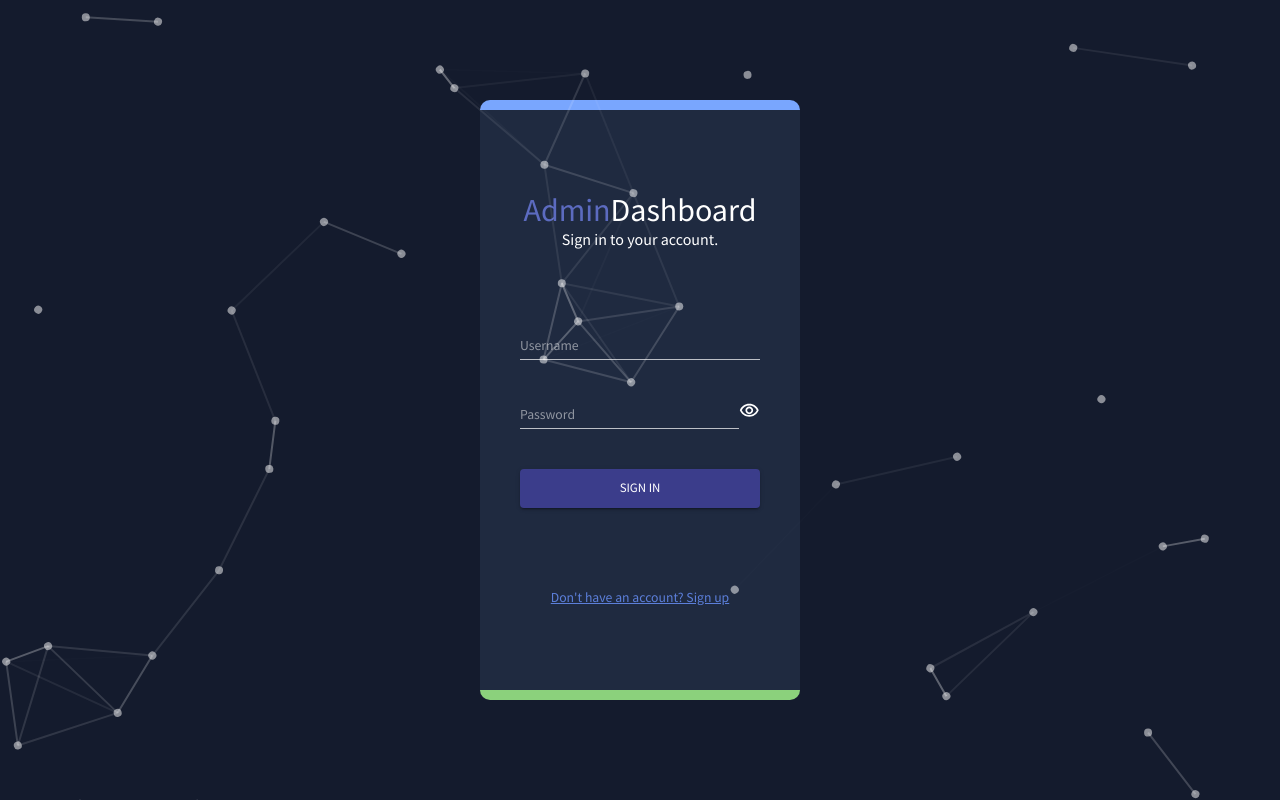
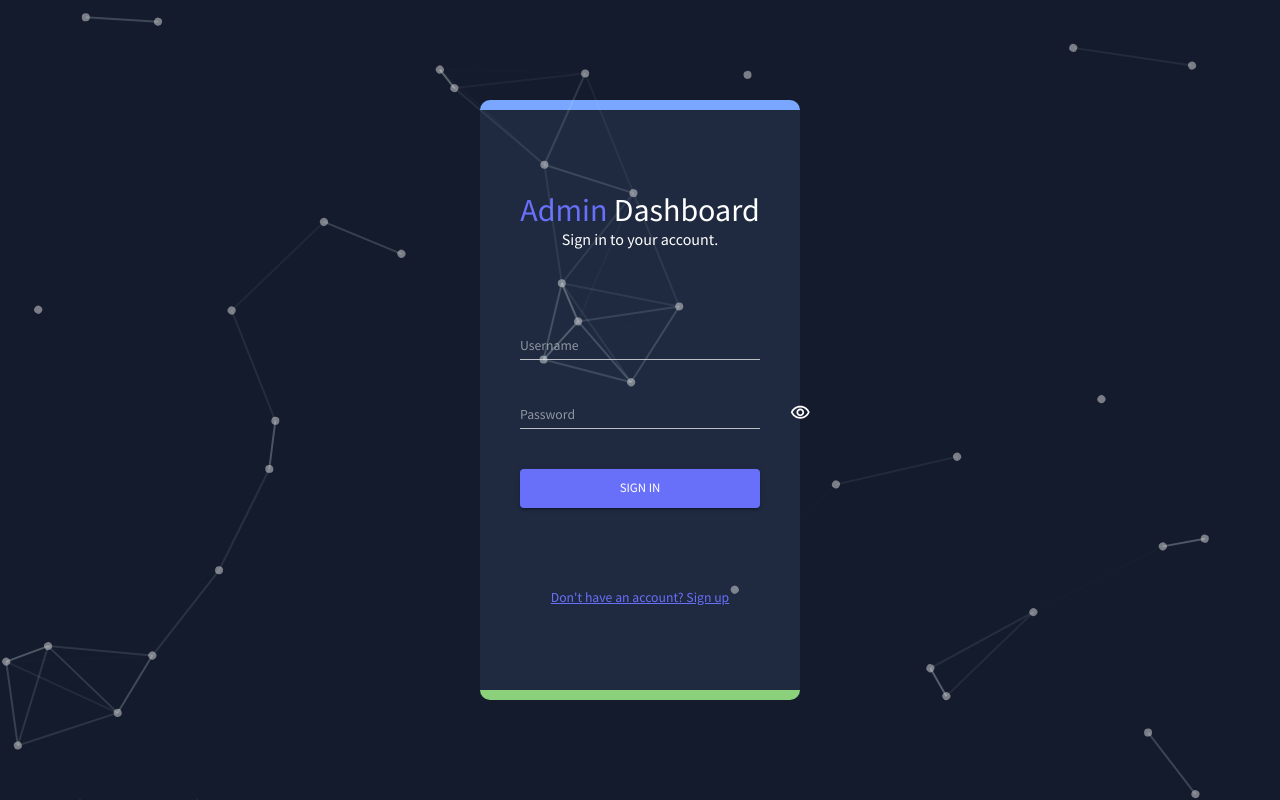
Before and after one commit to inferno332/Ecommerce_shop, a React (Create React App) app in the folder admin-dashboard/: page /login in a window 1280 px wide. Built offline with nearby package versions, Linux system fonts and the light colour scheme.

Commit message:
update GUI

```diff
--- a/admin-dashboard/src/components/ParticlesLayout.jsx
+++ b/admin-dashboard/src/components/ParticlesLayout.jsx
@@ -1,8 +1,14 @@
 import React from 'react';
 import Particles from 'react-tsparticles';
 import { loadFull } from 'tsparticles';
+import { useTheme } from '@mui/material';
+
+import { tokens } from '../theme';
 
 function ParticlesLayout() {
+    const theme = useTheme();
+    const colors = tokens(theme.palette.mode);
+
     const particlesInit = async (main) => {
         await loadFull(main);
     };
@@ -23,7 +29,7 @@ function ParticlesLayout() {
                         },
                     },
                     color: {
-                        value: '#fff',
+                        value: colors.grey[100],
                     },
                     shape: {
                         type: 'circle',
@@ -64,7 +70,7 @@ function ParticlesLayout() {
                     line_linked: {
                         enable: true,
                         distance: 150,
-                        color: '#ffffff',
+                        color: colors.greenAccent[100],
                         opacity: 0.4,
                         width: 2,
                     },
--- a/admin-dashboard/src/pages/categories/index.jsx
+++ b/admin-dashboard/src/pages/categories/index.jsx
@@ -43,8 +43,7 @@ const Categories = () => {
         {
             field: 'action',
             headerName: 'Actions',
-            width: 200,
-            flex: 0.5,
+            flex: 0.85,
             renderCell: (params) => {
                 return <ActionsRow params={params} handleDelete={handleDelete} updateData={updateData} />;
             },
--- a/admin-dashboard/src/pages/global/Sidebar.jsx
+++ b/admin-dashboard/src/pages/global/Sidebar.jsx
@@ -1,7 +1,7 @@
 import { useState } from 'react';
 import { ProSidebar, Menu, MenuItem } from 'react-pro-sidebar';
 import 'react-pro-sidebar/dist/css/styles.css';
-import { Box, IconButton, Typography, useTheme } from '@mui/material';
+import { Box, Divider, IconButton, Typography, useTheme } from '@mui/material';
 import { Link, useNavigate } from 'react-router-dom';
 import { tokens } from '../../theme';
 import {
@@ -15,12 +15,12 @@ import {
     MenuOutlined,
     MapOutlined,
     TimelineOutlined,
+    LogoutOutlined,
 } from '@mui/icons-material';
-import LogoutOutlinedIcon from '@mui/icons-material/LogoutOutlined';
 import { useDispatch, useSelector } from 'react-redux';
 import { logoutUser } from '../../redux/apiRequests';
 
-const Item = ({ title, to, icon, selected, setSelected }) => {
+const Item = ({ title, to, icon, selected, setSelected, onClick }) => {
     const theme = useTheme();
     const colors = tokens(theme.palette.mode);
     return (
@@ -198,8 +198,16 @@ function Sidebar() {
                             setSelected={setSelected}
                         />
                     </Box>
+                    {/* Log out */}
+                    <Divider variant='middle' sx={{ my:'10px',color: colors.primary[100] }} />
+                    <MenuItem
+                        style={{ color: colors.grey[100], paddingLeft: '10%' }}
+                        onClick={handleLogout}
+                        icon={<LogoutOutlined />}
+                    >
+                        <Typography>Log out</Typography>
+                    </MenuItem>
                 </Menu>
-                <LogoutOutlinedIcon onClick={handleLogout} />
             </ProSidebar>
         </Box>
     );
--- a/admin-dashboard/src/pages/login/Login.jsx
+++ b/admin-dashboard/src/pages/login/Login.jsx
@@ -3,11 +3,16 @@ import { Link, useNavigate } from 'react-router-dom';
 import { useDispatch } from 'react-redux';
 import { useForm } from 'react-hook-form';
 import { styled } from '@mui/system';
-import { Box, Button, Container, Grid, Input, Typography } from '@mui/material';
-import { loginUser } from '../../redux/apiRequests';
+import { Box, Button, Container, Grid, Input, Typography, useTheme } from '@mui/material';
 import RemoveRedEyeOutlinedIcon from '@mui/icons-material/RemoveRedEyeOutlined';
 
+import { tokens } from '../../theme';
+import { loginUser } from '../../redux/apiRequests';
+
 function Login() {
+    const theme = useTheme();
+    const colors = tokens(theme.palette.mode);
+
     const navigate = useNavigate();
     const dispatch = useDispatch();
     const { register, handleSubmit } = useForm();
@@ -23,10 +28,10 @@ function Login() {
 
     return (
         <ContainerAuth>
-            <BoxAuth>
+            <BoxAuth style={{ backgroundColor: colors.primary[900] }}>
                 <div>
                     <Typography variant="h2">
-                        <span style={{ color: '#5c6bc0' }}>Admin</span>Dashboard
+                        <span style={{ color: colors.blueAccent[500] }}>Admin </span>Dashboard
                     </Typography>
                     <Typography textAlign="center" variant="h5">
                         Sign in to your account.
@@ -37,14 +42,18 @@ function Login() {
                         <Grid item xs={12}>
                             <Input {...register('username', { required: true })} placeholder="Username" fullWidth />
                         </Grid>
-                        <Grid item xs={12} sx={{ display: 'flex' }}>
+                        <Grid item xs={12} sx={{ display: 'flex', position: 'relative' }}>
                             <Input
                                 type={showPassword ? 'password' : 'text'}
                                 {...register('password', { required: true })}
                                 placeholder="Password"
                                 fullWidth
                             />
-                            <RemoveRedEyeOutlinedIcon onClick={handleShowPass} style={{ cursor: 'pointer' }} />
+                            <RemoveRedEyeOutlinedIcon
+                                sx={{ position: 'absolute', left: '310px', top: '42px' }}
+                                onClick={handleShowPass}
+                                style={{ cursor: 'pointer' }}
+                            />
                         </Grid>
                         <Grid item xs={12}>
                             <Button
@@ -52,14 +61,14 @@ function Login() {
                                 variant="contained"
                                 fullWidth
                                 size="large"
-                                style={{ backgroundColor: '#3b3d8b' }}
+                                style={{ backgroundColor: colors.blueAccent[500] }}
                             >
                                 Sign in
                             </Button>
                         </Grid>
                     </Grid>
                 </form>
-                <Typography color="#5c7fda" component={Link} to="/register">
+                <Typography color={colors.blueAccent[500]} component={Link} to="/register">
                     Don't have an account? Sign up
                 </Typography>
             </BoxAuth>
@@ -81,10 +90,9 @@ const BoxAuth = styled(Box)({
     justifyContent: 'space-evenly',
     alignItems: 'center',
     flexDirection: 'column',
-    backgroundColor: '#1f2a40',
     width: '25vw',
     height: '600px',
     borderRadius: '10px',
-    borderTop: '10px solid #79a6fe',
+    borderTop: `10px solid #79a6fe`,
     borderBottom: '10px solid #8BD17C',
 });
--- a/admin-dashboard/src/pages/login/Register.jsx
+++ b/admin-dashboard/src/pages/login/Register.jsx
@@ -3,10 +3,15 @@ import axios from 'axios';
 import { Link, useNavigate } from 'react-router-dom';
 import { useForm } from 'react-hook-form';
 import { styled } from '@mui/system';
-import { Box, Button, Container, Grid, Input, Typography } from '@mui/material';
+import { Box, Button, Container, Grid, Input, Typography, useTheme } from '@mui/material';
 import RemoveRedEyeOutlinedIcon from '@mui/icons-material/RemoveRedEyeOutlined';
 
+import { tokens } from '../../theme';
+
 function Register() {
+    const theme = useTheme();
+    const colors = tokens(theme.palette.mode);
+
     const navigate = useNavigate();
     const [showPassword, setShowPassword] = useState(true);
     const {
@@ -30,10 +35,10 @@ function Register() {
 
     return (
         <ContainerAuth>
-            <BoxAuth>
+            <BoxAuth style={{ backgroundColor: colors.primary[900] }}>
                 <div>
                     <Typography variant="h2" textAlign="center">
-                        Re<span style={{ color: '#5c6bc0' }}>gis</span>ter
+                        Re<span style={{ color: colors.blueAccent[500] }}>gis</span>ter
                     </Typography>
                     <Typography textAlign="center" variant="h5">
                         It's quick and easy.
@@ -108,14 +113,14 @@ function Register() {
                                 variant="contained"
                                 fullWidth
                                 size="large"
-                                style={{ backgroundColor: '#3b3d8b' }}
+                                style={{ backgroundColor: colors.blueAccent[500] }}
                             >
                                 Sign up
                             </Button>
                         </Grid>
                     </Grid>
                 </form>
-                <Typography color="#5c7fda" component={Link} to="/login">
+                <Typography color={colors.blueAccent[500]} component={Link} to="/login">
                     Already have an account!
                 </Typography>
             </BoxAuth>
@@ -137,7 +142,6 @@ const BoxAuth = styled(Box)({
     justifyContent: 'space-evenly',
     alignItems: 'center',
     flexDirection: 'column',
-    backgroundColor: '#1f2a40',
     width: '25vw',
     height: '600px',
     borderRadius: '10px',
--- a/admin-dashboard/src/theme.js
+++ b/admin-dashboard/src/theme.js
@@ -25,7 +25,7 @@ export const tokens = (mode) => ({
                   600: '#101624',
                   700: '#0c101b',
                   800: '#080b12',
-                  900: '#040509',
+                  900: '#1f2a40',
               },
               greenAccent: {
                   100: '#dbf5ee',
@@ -58,7 +58,7 @@ export const tokens = (mode) => ({
                   600: '#535ac8',
                   700: '#3e4396',
                   800: '#2a2d64',
-                  900: '#151632',
+                  900: '#1f2a40',
               },
           }
         : {
```
